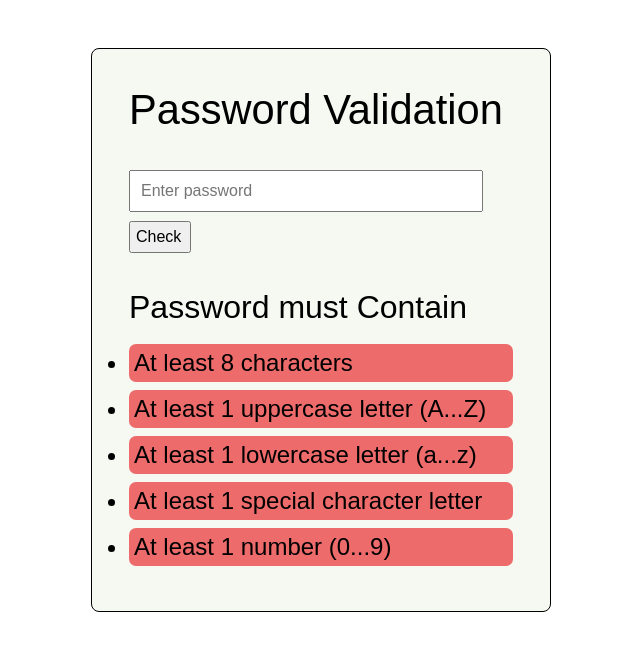
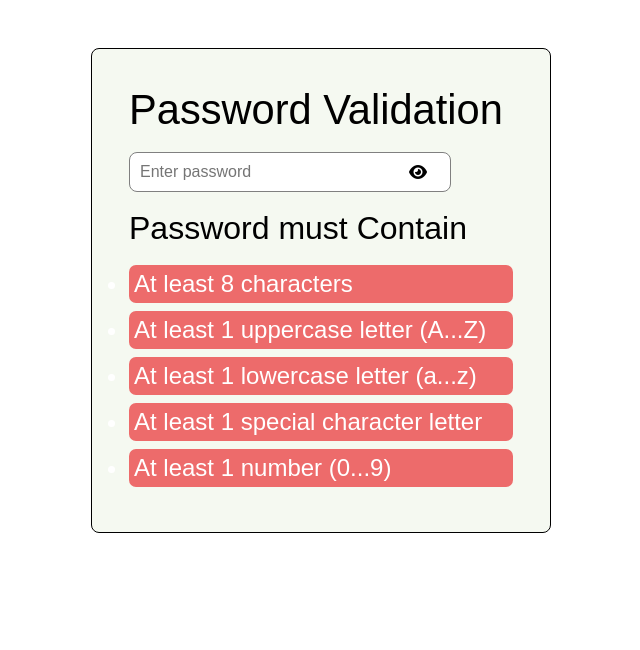
Before and after one commit to Israrali7/Password-Validation, a plain HTML site: page index.html in a window 1280 px wide. Shown: the whole page, without its empty margins (319-959 px from the left). Drawn offline with Linux system fonts and the light colour scheme.

Commit message:
Completed

```diff
--- a/app.js
+++ b/app.js
@@ -1,42 +1,69 @@
-// let showPass = document.getElementById('showpass')
-// let input = document.getElementById('password')
-// showPass.addEventListener('click',()=> {
-//     if (input.type === 'password') {
-//         input.type = 'text';
-//     } else {
-//         input.type = 'password';
-//     }
+let showPass = document.getElementById('showpass')
+let input = document.getElementById('password')
+showPass.addEventListener('click',()=> {
+    if (input.type === 'password') {
+        input.type = 'text';
+    } else {
+        input.type = 'password';
+    }
 
-// })
-let password = document.getElementById('password')
-let Check = document.querySelector('Check')
-let chart = document.getElementById('chart')
-let uppercase = document.getElementById('uppercase')
-let lowercase = document.getElementById('lowercase')
-function che() {
-    var pass = password.value
-    var arr = pass.split('');
-    for (let i = 0; i < arr.length; i++) {
-        const element = arr[i];
-        console.log(element);
-        var uppercaseChar = "ABCDEFGHIJKLMNOPQRSTUVWXYZ"
-        var lowercaseChar = "abcdefghijklmnopqrstuvwxyz"
-        var specialChar = "!@#$%^&*()-=_+"
-        var numberChar = "123456789"
-        switch (element) {
-            case uppercaseChar[i] :
-                uppercase.classList.add('new');
-            case lowercaseChar[i] :
-                    lowercasecase.classList.add('new');
-            case specialChar[i] :
-                    special.classList.add('new');
-            case numberChar[i] :
-                    number.classList.add('new');
-            case length <= 9 :
-                    length.classList.add('new');
-            // default:
-            //     alert('YoUr Password Not seems strong')
-            // break;
-            }
+})
+
+
+let password = document.getElementById('password');
+let uppercase = document.getElementById('uppercase');
+let lowercase = document.getElementById('lowercase');
+let special = document.getElementById('special');
+let number = document.getElementById('number');
+let length = document.getElementById('length');
+
+password.addEventListener('input', () => {
+    let pass = password.value;
+    let hasUppercase = false;
+    let hasLowercase = false;
+    let hasSpecial = false;
+    let hasNumber = false;
+
+    for (let i = 0; i < pass.length; i++) {
+        let char = pass[i];
+        if ('ABCDEFGHIJKLMNOPQRSTUVWXYZ'.includes(char)) {
+            hasUppercase = true;
+        } else if ('abcdefghijklmnopqrstuvwxyz'.includes(char)) {
+            hasLowercase = true;
+        } else if ('!@#$%^&*()-=_+'.includes(char)) {
+            hasSpecial = true;
+        } else if ('1234567890'.includes(char)) {
+            hasNumber = true;
+        }
     }
-}
+
+    if (hasUppercase) {
+        uppercase.classList.add('new');
+    } else {
+        uppercase.classList.remove('new');
+    }
+
+    if (hasLowercase) {
+        lowercase.classList.add('new');
+    } else {
+        lowercase.classList.remove('new');
+    }
+
+    if (hasSpecial) {
+        special.classList.add('new');
+    } else {
+        special.classList.remove('new');
+    }
+
+    if (hasNumber) {
+        number.classList.add('new');
+    } else {
+        number.classList.remove('new');
+    }
+
+    if (pass.length >= 8) {
+        length.classList.add('new');
+    } else {
+        length.classList.remove('new');
+    }
+});
--- a/index.html
+++ b/index.html
@@ -10,16 +10,15 @@
 </head>
 <body>
     <div class="main">
-        <h1> Password Validation</h1><br><br>
+        <h1> Password Validation</h1><br>
         <div class="input-container">
             <input type="text" id="password" placeholder="Enter password">
-            <!-- <i class="fas fa-eye eye-icon" id="showpass"></i> -->
-            <button onclick="che()" class="Check">Check</button>
+            <i class="fas fa-eye eye-icon" id="showpass"></i>
         </div>
-        <br><br><h2>Password must Contain</h2><br>
+        <br><h2>Password must Contain</h2><br>
         <div class="Contain">
             <ul>
-                <li id="chart">At least 8 characters</li>
+                <li id="length">At least 8 characters</li>
                 <li id="uppercase">At least 1 uppercase letter (A...Z)</li>
                 <li id="lowercase">At least 1 lowercase letter (a...z)</li>
                 <li id="special">At least 1 special character letter</li>
@@ -27,7 +26,6 @@
             </ul>
         </div>
     </div>
-
     <script src="app.js"></script>
 </body>
 </html>
--- a/style.css
+++ b/style.css
@@ -28,13 +28,17 @@ h2{
     width: 100%;
     padding: 10px;
     outline: none;
-    padding-right: 40px; /* Adjust padding to make space for the icon */
+    /* padding-right: 20px; Adjust padding to make space for the icon */
     font-size: 16px;
+    border: 1px solid grey;
+    border-radius: 8px;
+    outline: none;
 }
 
 .input-container .eye-icon {
     position: absolute;
     right: 0px;
+    left: 280px;
     top: 50%;
     transform: translateY(-50%);
     cursor: pointer;
@@ -51,6 +55,7 @@ li{
     /* color: red; */
     background-color: #ed6b6b;
     padding: 5px;
+    color: #fff;
     border-radius: 7px;
     margin-bottom: 8px;
     font-weight: 500;
@@ -62,7 +67,7 @@ li{
     width: 30%; /* Adjust the width as needed */
     /* padding-top: ; */
 }
-.Check{
+#Check{
     padding: 5px;
     margin-top:9px;
     padding-right: 8px;
```
